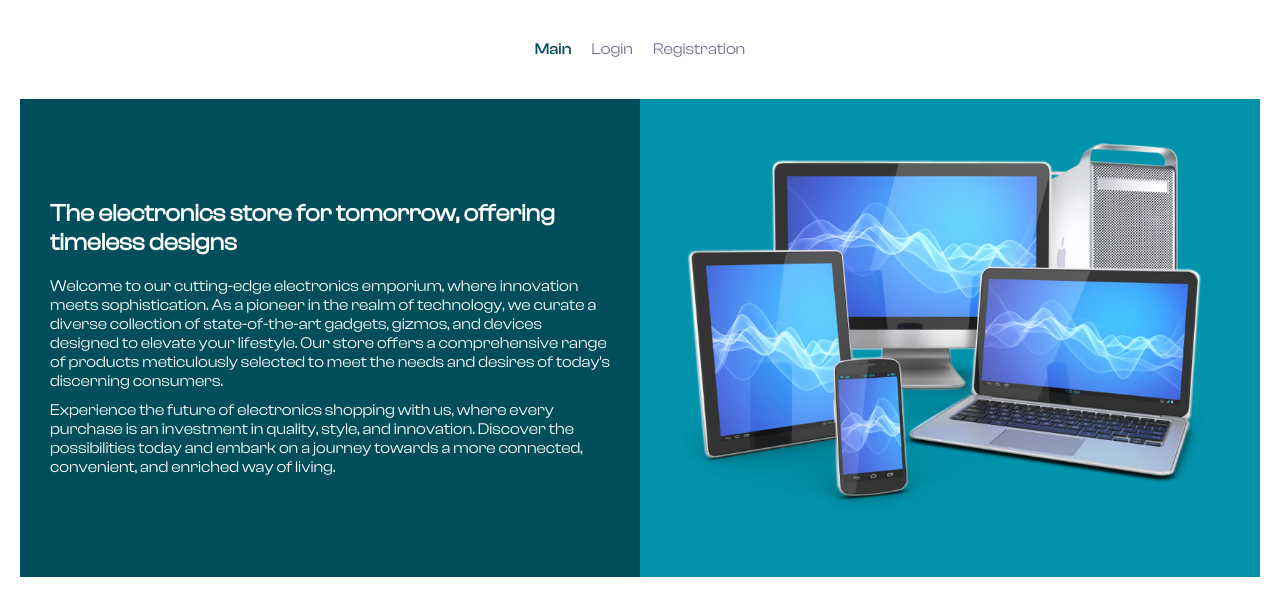
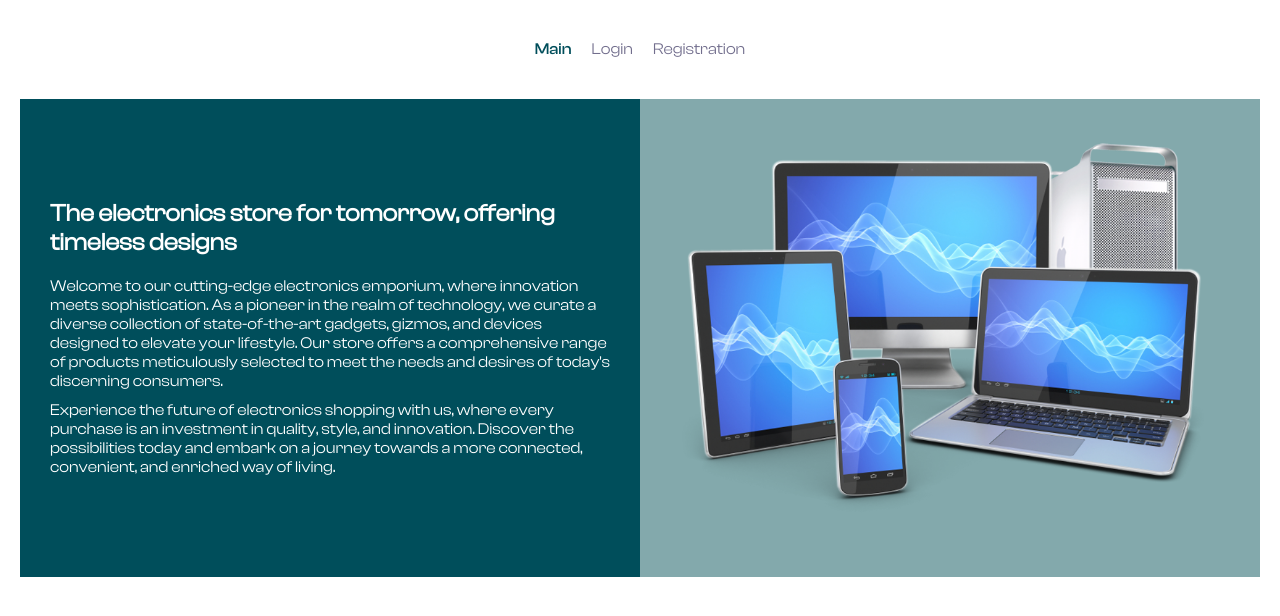
Before and after one commit to HNY-Badger/ecommerce-app, a React app: page / in a window 1280 px wide. Shown: the top 616 px of the page. Built offline with nearby package versions, Linux system fonts and the light colour scheme.

Commit message:
fix: change image background color

```diff
--- a/src/components/MainPage/ShopDescription.module.css
+++ b/src/components/MainPage/ShopDescription.module.css
@@ -21,7 +21,7 @@
 
 .image {
   min-width: 50%;
-  background: var(--primary) url(../../assets/images/main.png) no-repeat center / contain;
+  background: #83a9ac url(../../assets/images/main.png) no-repeat center / contain;
 }
 
 @media (max-width: 800px) {
```
